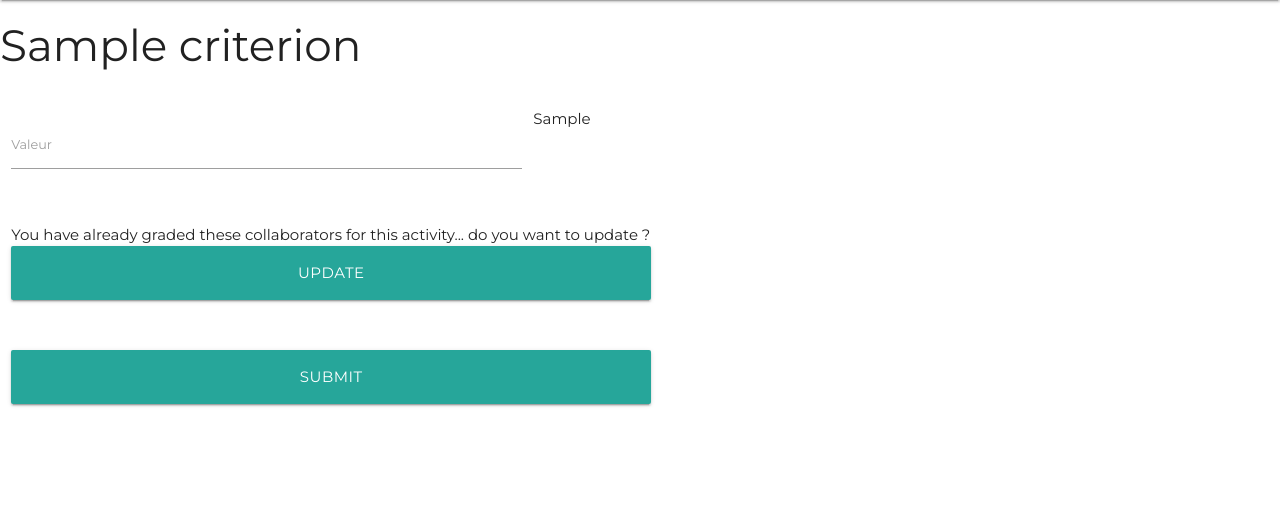
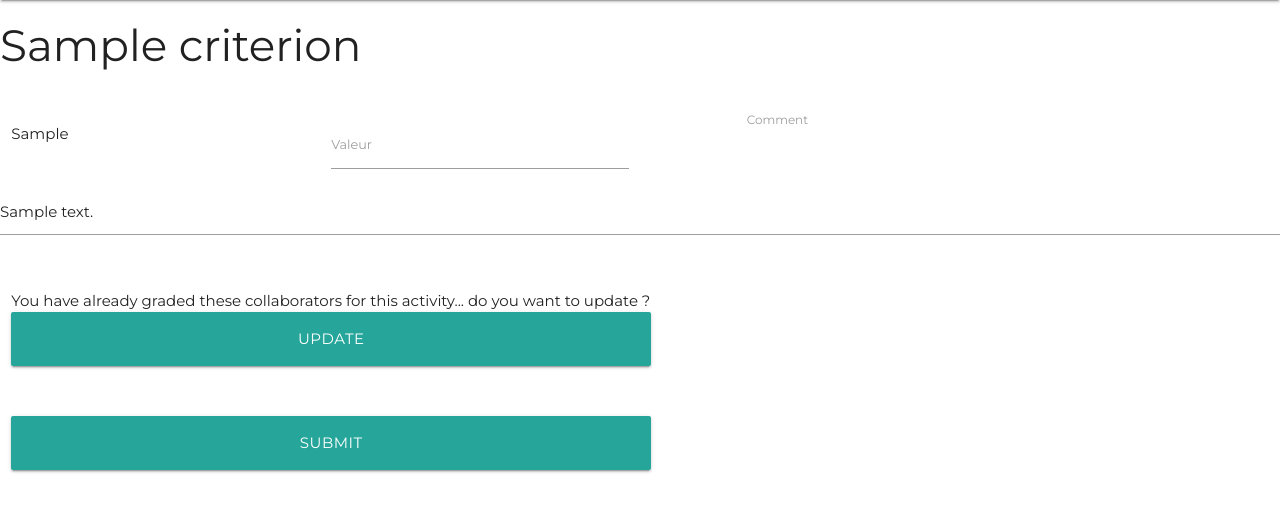
Before and after one commit to Faventyne/teamgala2, a PHP site: template templates/activity_grade.html.twig in a window 1280 px wide. Shown: the part 64-589 px from the top of the page. Run offline with PHP 8.4, Linux system fonts and the light colour scheme; the template is opened without the code that fills it: most values are stand-ins (such as "Sample title", 1, 10 or a date in 2020); some libraries are stand-ins or nearby versions.

Commit message:
comment insertion

```diff
--- a/src/Controller/ActivityController.php
+++ b/src/Controller/ActivityController.php
@@ -537,10 +537,8 @@ class ActivityController extends MasterController
                     $grade->setValue(floatval($value));
                     $entityManager->persist($grade);
                     //Change activity status to 'On Grade'
-
-
-
-
+                } else {
+                    $grade->setComment($value);
                 }
             }
 
--- a/templates/activity_grade.html.twig
+++ b/templates/activity_grade.html.twig
@@ -29,11 +29,13 @@
             {% for participant in stage.participants %}
 
                 <div class="row">
+                    <div class="input-field col s5 m3">
                     {{ participant.usr_firstname }}
-                    <div class="input-field col s10 m5">
-                        <label for="grade">Valeur</label>
+                    </div>
+                    <div class="input-field col s5 m3">
+                        <label for="grade"> Valeur </label>
                         {% if stage.criterion.step is null %}
-                            {%if participant.grade == NULL %}
+                            {%  if participant.grade == NULL %}
                                 <input name="{{ participant.usr_id }}" type="number" id="grade" step="any" min="{{ stage.criterion.lowerbound }}" max="{{ stage.criterion.upperbound }}"
                                 value="{{ 70/100*(stage.criterion.upperbound - stage.criterion.lowerbound)*70/100|round(0.1,'ceil') }}" >
                             {% else %}
@@ -41,7 +43,7 @@
                                     value="{{ participant.grade }}" >
                             {% endif %}
                         {% else %}
-                            {%if participant.grade == NULL %}
+                            {%  if participant.grade == NULL %}
                                 <input name="{{ participant.usr_id }}" type="number" id="grade" step="{{ stage.criterion.step }}" min="{{ stage.criterion.lowerbound }}" max="{{ stage.criterion.upperbound }}"
                                        value="{{ (70*(stage.criterion.upperbound - stage.criterion.lowerbound)-70*(stage.criterion.upperbound - stage.criterion.lowerbound)%(100*stage.criterion.step))/100 }}" >
                             {% else %}
@@ -50,7 +52,16 @@
                             {% endif %}
                         {% endif %}
                     </div>
+                    <div class="input-field col s10 m1"></div>
+                        <label for="comment"> Comment </label>
+                        {% if participant.grade == NULL %}
+                            <input type="text" id="comment" name="comment-{{ participant.usr_id }}">
+                        {% else %}
+                            <input type="text" id="comment" name="comment-{{ participant.usr_id }}" value="{{ participant.comment }}">
+                        {% endif %}
+
                 </div>
+
 
             {% endfor %}
         {% endfor %}
```
Also changed, not shown: templates/activities_list.html.twig (+6 -3 lines).
